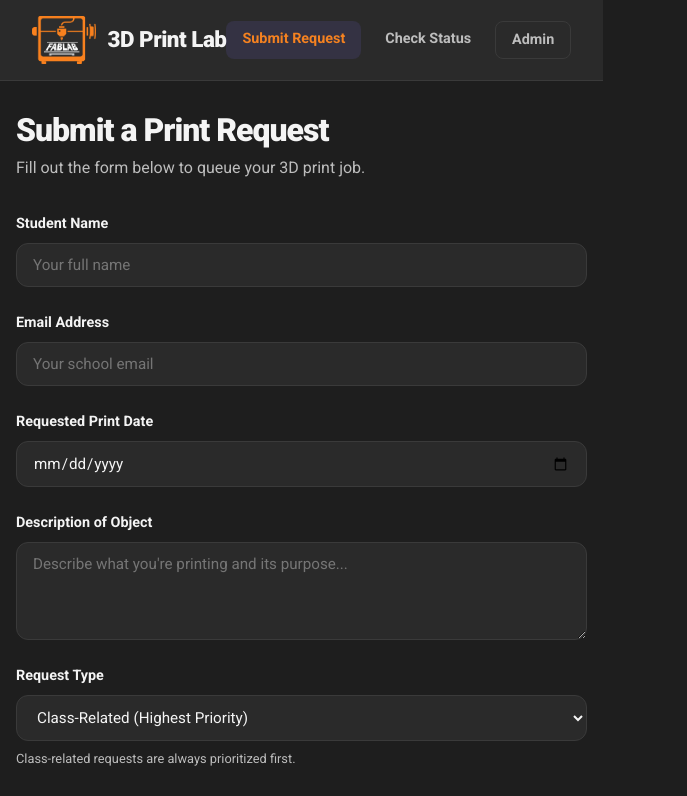
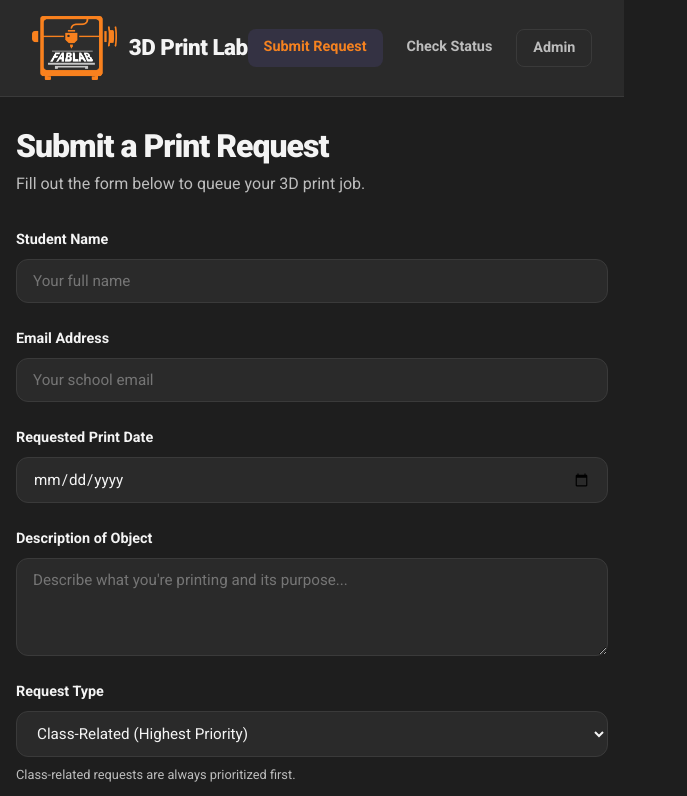
Before and after one commit to bngu3/3d-print-lab, a React (Vite) app in the folder frontend/: page / in a window 1280 px wide. Shown: the top 796 px of the page, without its empty margins (0-687 px from the left). Built offline with nearby package versions, Linux system fonts and the light colour scheme; the HTML template or start-up script is replaced by a standard one.

Commit message:
logo bar

```diff
--- a/frontend/src/App.css
+++ b/frontend/src/App.css
@@ -44,6 +44,7 @@ body {
   position: sticky;
   top: 0;
   z-index: 100;
+  overflow: visible;
 }
 
 .nav-brand {
--- a/frontend/src/App.tsx
+++ b/frontend/src/App.tsx
@@ -10,7 +10,7 @@ export default function App() {
       <div className="app">
         <nav className="navbar">
           <div className="nav-brand">
-            <img src="/FabLab.png" alt="FabLab Logo" style={{ height: '48px', width: 'auto' }} />
+            <img src="/FabLab.png" alt="FabLab Logo" style={{ height: '64px', width: 'auto' }} />
             <span className="nav-title">3D Print Lab</span>
           </div>
           <div className="nav-links">
```
